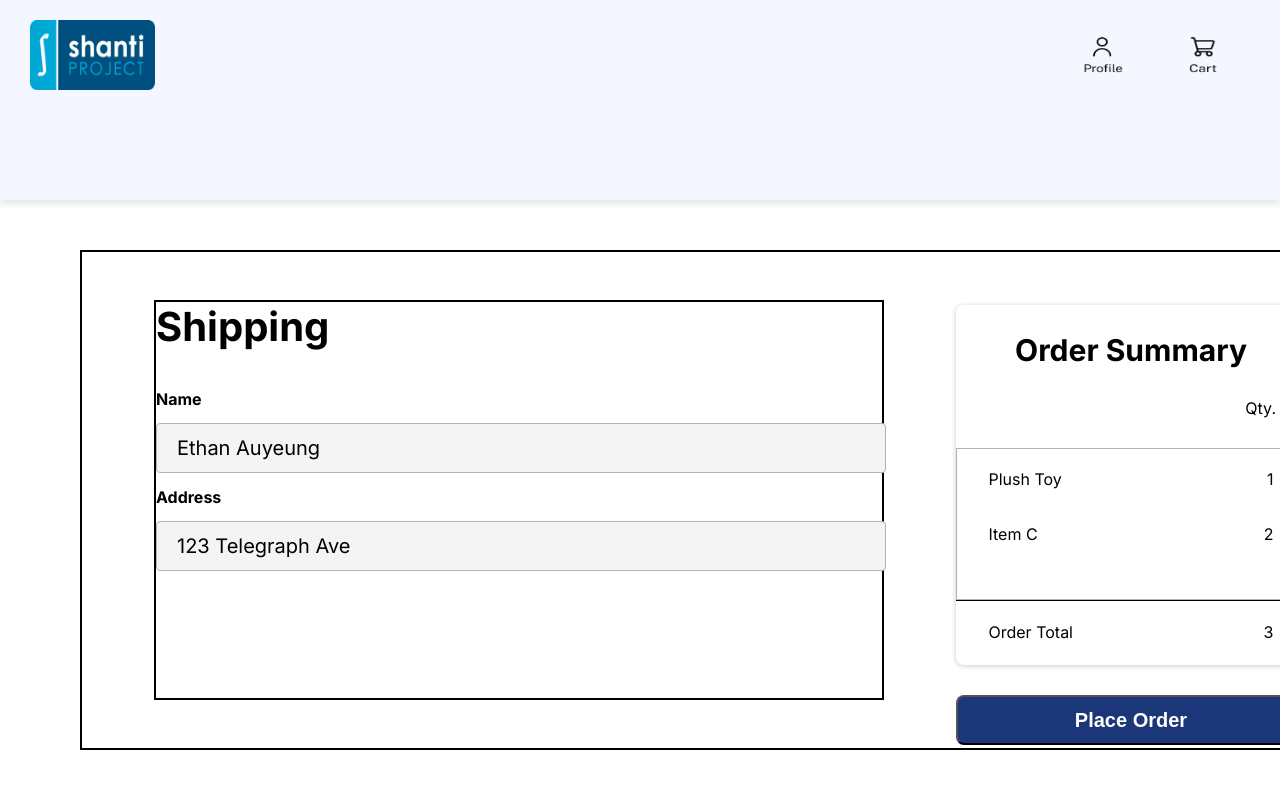
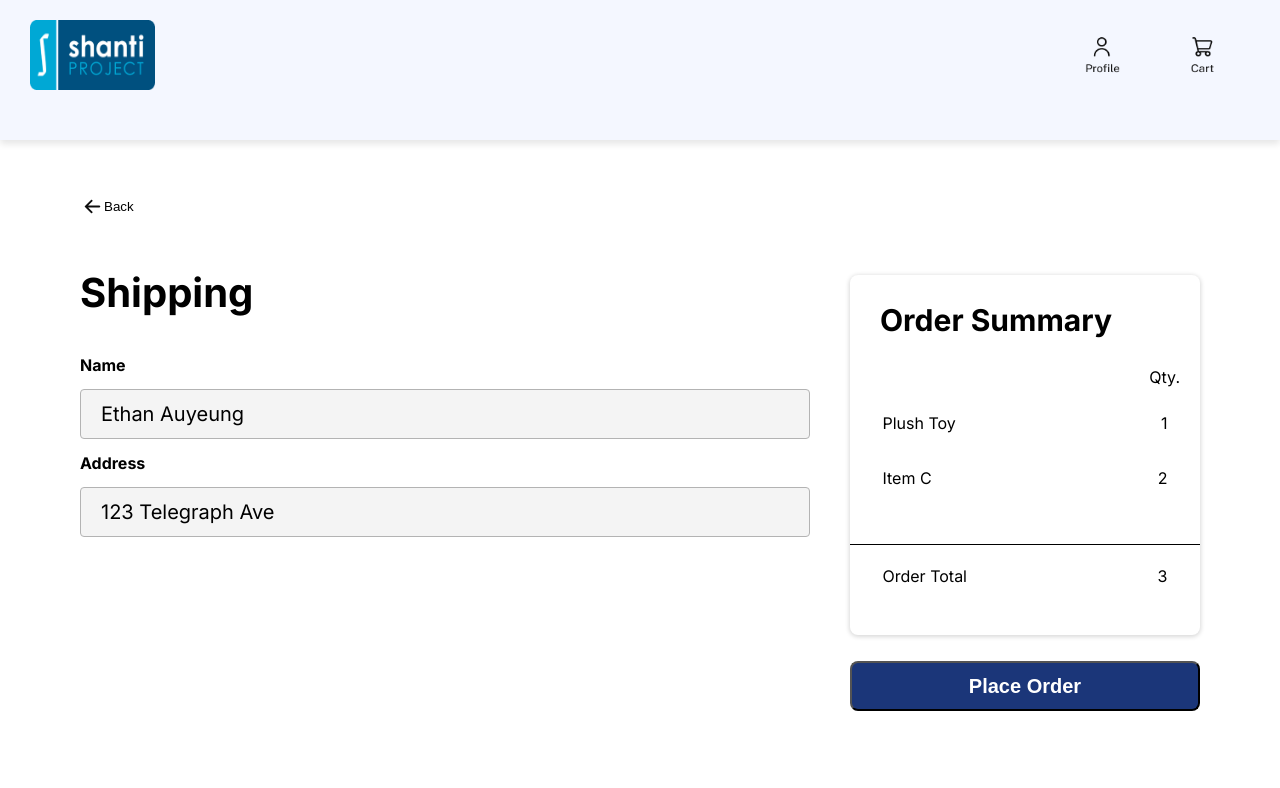
Before and after one commit to calblueprint/shanti-project, a Next.js app: page /delivery in a window 1280 px wide. Shown: the top 788 px of the page. Built offline with nearby package versions, Linux system fonts and the light colour scheme.

Commit message:
finished implementing delivery page

```diff
--- a/src/app/delivery/page.tsx
+++ b/src/app/delivery/page.tsx
@@ -2,11 +2,13 @@
 
 import React from 'react';
 import NavBar from '../../components/NavBar';
+import BackButton from '../../components/BackButton';
 import { GlobalStyle } from '../../styles/components';
 import {
   DeliveryContainer,
   OrderContainer,
   OrderSummary,
+  OrderSummaryText,
   OrderButton,
   InformationContainer,
   InformationText,
@@ -24,6 +26,7 @@ export default function App() {
     <main>
       <GlobalStyle />
       <NavBar />
+      <BackButton />
       <DeliveryContainer>
         <InformationContainer>
           <PublicSans700Text style={{ marginBottom: '38px', fontSize: '40px' }}>
@@ -36,15 +39,7 @@ export default function App() {
         </InformationContainer>
         <OrderContainer>
           <OrderSummary>
-            <PublicSans700Text
-              style={{
-                marginTop: '27px',
-                fontSize: '30px',
-                textAlign: 'center',
-              }}
-            >
-              Order Summary
-            </PublicSans700Text>
+            <OrderSummaryText>Order Summary</OrderSummaryText>
             <QtyText>Qty.</QtyText>
             <ItemQuantityContainer>
               <ItemQuantityRow>
--- a/src/app/delivery/styles.ts
+++ b/src/app/delivery/styles.ts
@@ -15,15 +15,12 @@ const publicSans400 = Public_Sans({
 });
 
 export const DeliveryContainer = styled.div`
-  margin-top: 50px;
   margin-left: 80px;
-  width: 1300px;
-  height: 500px;
+  margin-right: 80px;
   display: flex;
   flex-direction: row;
-  justify-content: space-evenly;
+  justify-content: space-between;
   align-items: center;
-  border: 2px solid black;
 `;
 
 export const PublicSans700Text = styled.div`
@@ -33,8 +30,23 @@ export const PublicSans700Text = styled.div`
   line-height: normal;
 `;
 
+export const OrderSummaryText = styled.div`
+  margin-top: 27px;
+  margin-left: 30px;
+  text-align: left;
+  width: 285px;
+  height: 35px;
+  font-family: ${publicSans700};
+  font-style: normal;
+  font-weight: 700;
+  line-height: normal;
+  font-size: 30px;
+`;
+
 export const QtyText = styled.div`
-  margin: 30px;
+  margin-top: 30px;
+  margin-right: 20px;
+  margin-bottom: 5px;
   font-family: ${publicSans400};
   font-style: normal;
   font-weight: 400;
@@ -60,7 +72,6 @@ export const QuantityText = styled.div`
 export const InformationContainer = styled.div`
   width: 730px;
   height: 400px;
-  border: 2px solid black;
 `;
 
 export const InformationText = styled.div`
@@ -87,7 +98,7 @@ export const OrderContainer = styled.div`
   display: flex;
   flex-direction: column;
   align-items: center;
-  justify-content: space-evenly;
+  justify-content: center;
 `;
 
 export const OrderSummary = styled.div`
@@ -109,7 +120,6 @@ export const ItemQuantityContainer = styled.div`
   overflow-y: auto;
   align-items: center;
   justify-content: center;
-  border: 1px solid ${COLORS.neutralGrey};
 `;
 
 export const ItemQuantityRow = styled.div`
--- /dev/null
+++ b/src/components/BackButton.tsx
@@ -0,0 +1,19 @@
+import Image from 'next/image';
+import Link from 'next/link';
+import { BackDiv } from '../styles/components';
+
+export default function BackButton() {
+  return (
+    <Link href="/storefront">
+      <BackDiv>
+        <Image
+          src="/images/Arrow_Left_MD.png"
+          alt="Back Arrow"
+          width={23}
+          height={23}
+        />
+        <p>Back</p>
+      </BackDiv>
+    </Link>
+  );
+}
--- a/src/components/NavBar.tsx
+++ b/src/components/NavBar.tsx
@@ -21,7 +21,7 @@ export default function NavBar() {
           <Image
             src="/images/Profile.png"
             alt="Profile icon"
-            width={40}
+            width={35}
             height={40}
           />
         </Link>
@@ -30,7 +30,7 @@ export default function NavBar() {
           <Image
             src="/images/Cart.png"
             alt="Cart icon"
-            width={30}
+            width={25}
             height={40}
           />
         </Link>
--- a/src/styles/components.tsx
+++ b/src/styles/components.tsx
@@ -47,7 +47,7 @@ export const NavBarComp = styled.nav`
   justify-content: space-between;
   padding-left: 30px;
   padding-right: 30px;
-  height: 200px;
+  height: 140px;
   padding-top: 20px;
   z-index: 1;
   position: sticky;
@@ -63,3 +63,13 @@ export const ButtonsDiv = styled.div`
   justify-content: space-around;
   padding-top: 15px;
 `;
+
+export const BackDiv = styled.button`
+  display: flex;
+  color: black;
+  background-color: transparent;
+  border: transparent;
+  align-items: center;
+  margin-left: 81px;
+  margin-top: 55px;
+`;
```
Also changed, not shown: src/app/storefront/styles.ts (+4 -4 lines).
